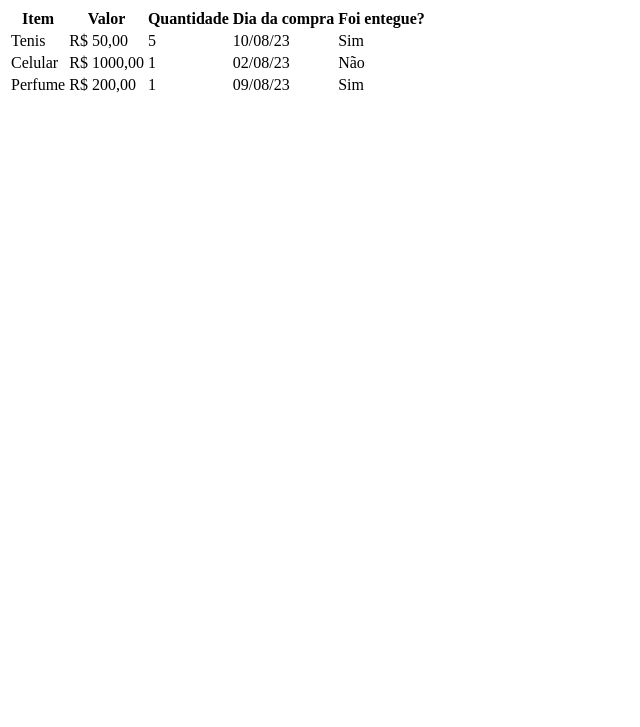
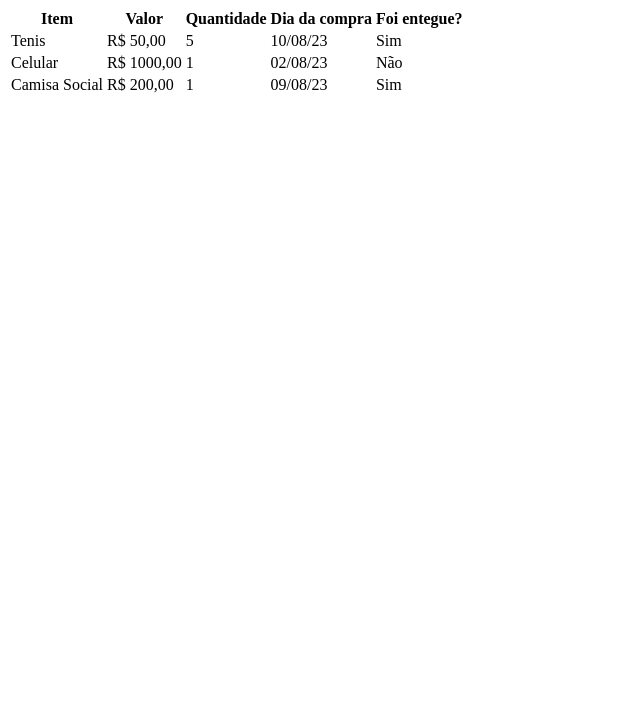
Before and after one commit to MarkoDev023/teste.aula, a plain HTML site: page index.html in a window 1280 px wide. Shown: the part 73-800 px from the top of the page, without its empty margins (0-640 px from the left). Drawn offline with Linux system fonts and the light colour scheme.

```diff
--- a/index.html
+++ b/index.html
@@ -30,7 +30,7 @@
             <td>Não</td>
         </tr>
         <tr>
-            <td>Perfume</td>
+            <td>Camisa Social</td>
             <td>R$ 200,00</td>
             <td>1</td>
             <td>09/08/23</td>
```
